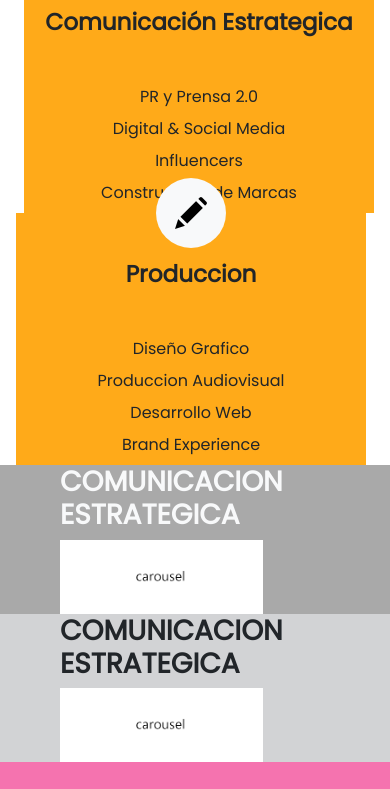
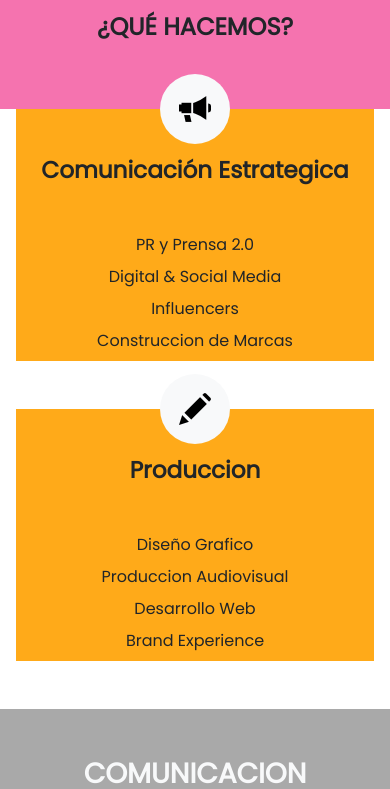
Before and after one commit to Eldan-coding/Freelo, a website: page servicios.html in a window 390 px wide. Shown: the part 163-952 px from the top of the page. Drawn offline with nearby package versions, Linux system fonts and the light colour scheme.

Commit message:
Servicios v2.0 responsive

```diff
--- a/sass/_styles_servicios.scss
+++ b/sass/_styles_servicios.scss
@@ -1,20 +1,6 @@
-.quehacemos{
-    height: 40%;
-    p{
-        margin: 0;
-        position: absolute;
-        top: 50%;
-        left: 50%;
-        transform: translate(-50%, -50%);
-    }
-}
-
 .comuniProdu{
-    height: 60%;
     .container-tarjetascomuniProdu{
-        height: 100%;
         .tarjetascomuniProdu{
-            height: 90%;
             .contenedor-icono{
                 width: 70px;
                 height: 70px;
@@ -31,7 +17,52 @@
                     left: 50%;
                     transform: translate(-50%, -50%);
                 }
+
             }
         }
     }
 }
+
+.container-carousel{
+    img{
+        width: 100%;
+    }
+}
+
+
+
+    @media (min-width: 576px) {
+    }
+
+    @media (min-width: 768px) {
+        .container-carousel{
+            img{
+                width: 75%;
+            }
+        }
+
+    }
+
+    @media (min-width: 992px) {
+
+        .quehacemos{
+            height: 40%;
+            p{
+                margin: 0;
+                position: absolute;
+                top: 50%;
+                left: 50%;
+                transform: translate(-50%, -50%);
+            }
+        }
+
+        .comuniProdu{
+            height: 60%;
+            .container-tarjetascomuniProdu{
+                height: 100%;
+                .tarjetascomuniProdu{
+                    height: 90%;
+                }
+            }
+        }
+    }
--- a/servicios.html
+++ b/servicios.html
@@ -61,12 +61,12 @@
 
     <main class="container-fluid">
         <div class="sectionPagina row  row-cols-1">
-            <div class="col quehacemos fondoRosa fw-bold textPresentacion text-center position-relative">
+            <div class="col quehacemos fondoRosa fw-bold textPresentacion text-center position-relative p-5">
                 <p>¿QUÉ HACEMOS?</p>
             </div>
             <div class="col comuniProdu ">
                 <div class="row justify-content-evenly container-tarjetascomuniProdu text-center">
-                    <div class="col me-3 ms-4 fondoNaranja tarjetascomuniProdu pt-5 position-relative">
+                    <div class="col-11 col-md-5 mx-3 fondoNaranja tarjetascomuniProdu pt-5 position-relative mb-5">
                         <div class="rounded-circle bg-light contenedor-icono position-absolute"><img src="img/bocina.png" alt=""></div>
                         <h3 class="fw-bold">Comunicación Estrategica</h3>
                         <div class="mt-5">
@@ -76,7 +76,7 @@
                             <p class="m-2">Construccion de Marcas</p>
                         </div>
                     </div>
-                    <div class="col ms-3 me-4 fondoNaranja tarjetascomuniProdu pt-5 position-relative">
+                    <div class="col-11 col-md-5 mx-3 fondoNaranja tarjetascomuniProdu pt-5 position-relative mb-5">
                         <div class="rounded-circle bg-light contenedor-icono position-absolute"><img src="img/pencil.png" alt=""></div>
                         <h3 class="fw-bold">Produccion</h3>
                         <div class="mt-5">
@@ -91,22 +91,22 @@
         </div>
 
 
-        <div class="sectionPagina row fondoGris1 row-cols-1 px-5">
-          <div class="col align-self-center">
+        <div class="sectionPagina row fondoGris1 row-cols-1 p-5">
+          <div class="col align-self-center textPresentacion">
             <h1 class="text-light fw-bold ">COMUNICACION ESTRATEGICA</h1>
           </div>
-          <div class="col ">
-            <img class="w-75" src="img/prueba.PNG" alt="">
+          <div class="col container-carousel">
+            <img  src="img/prueba.PNG" alt="">
           </div>
         </div>
 
 
-        <div class="sectionPagina row fondoGris2 row-cols-1 px-5">
-          <div class="col align-self-center">
-            <h1 class="fw-bold ">COMUNICACION ESTRATEGICA</h1>
+        <div class="sectionPagina row fondoGris2 row-cols-1 p-5">
+          <div class="col align-self-center textPresentacion">
+            <h1 class="fw-bold ">PRODUCCION</h1>
           </div>
-          <div class="col ">
-            <img class="w-75" src="img/prueba.PNG" alt="">
+          <div class="col container-carousel">
+            <img src="img/prueba.PNG" alt="">
           </div>
         </div>
 
```
Also changed, not shown: css/styles.css.
